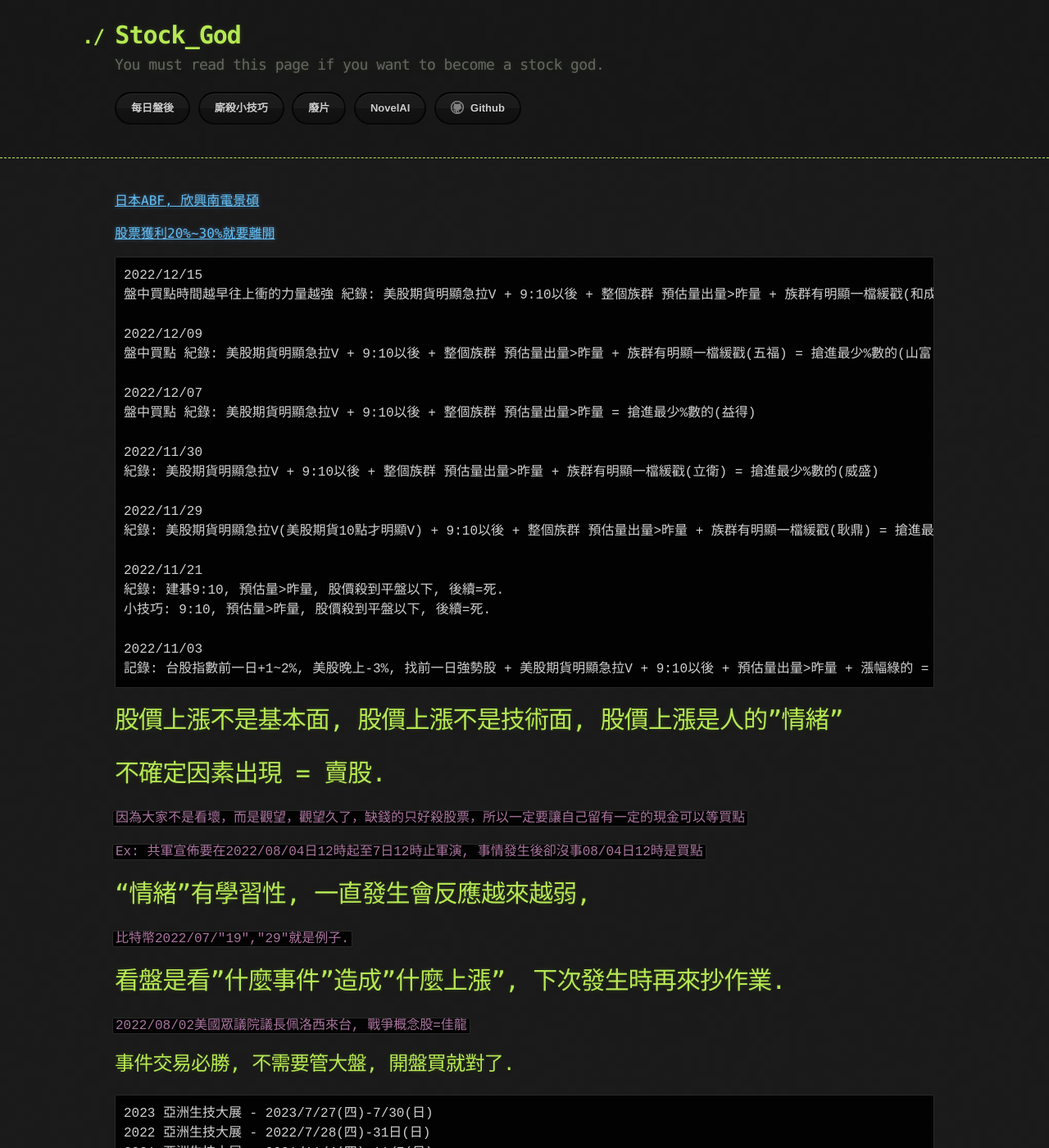
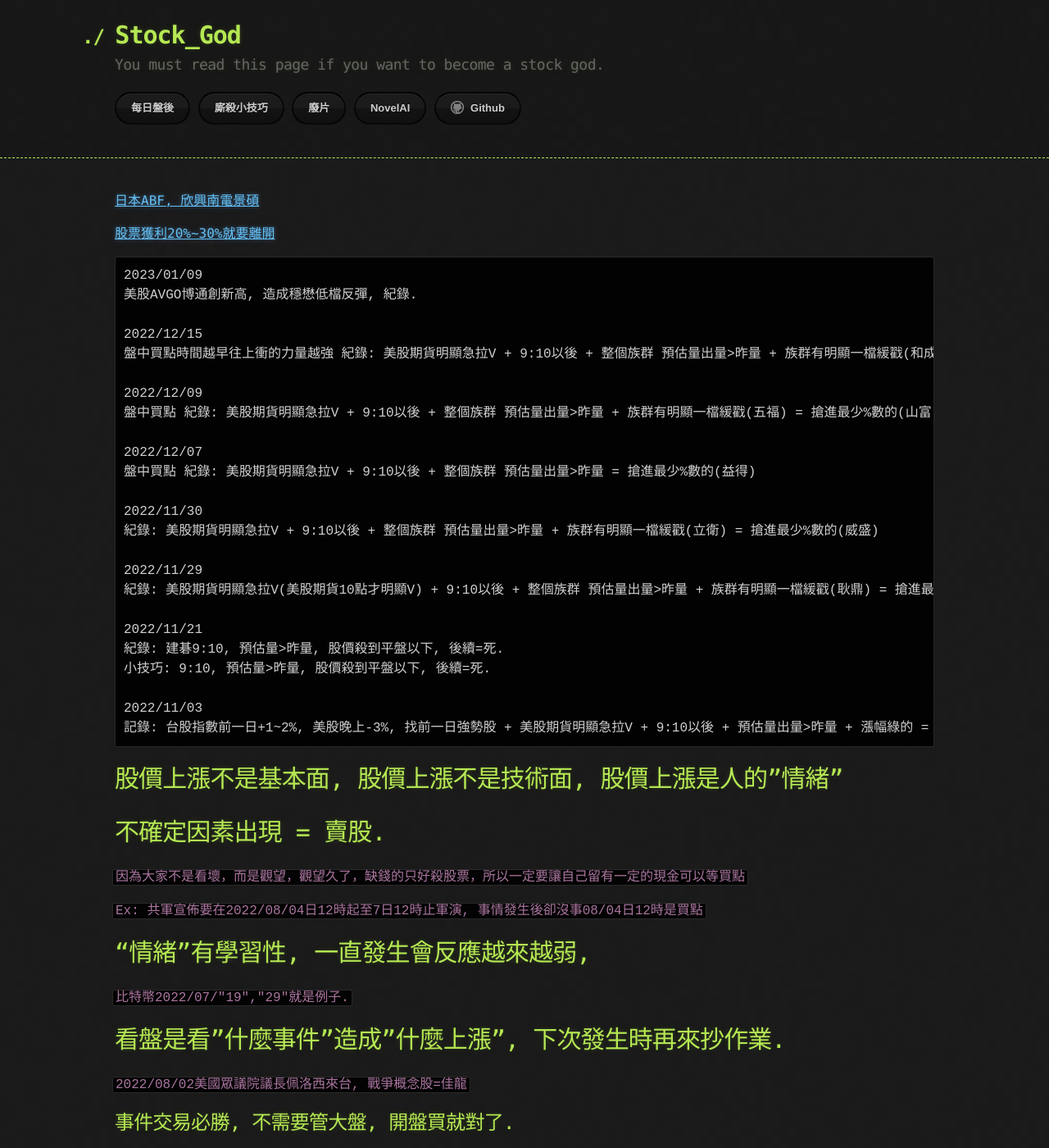
Before and after one commit to lepg5487/Stock_God, a Jekyll site: the page built from experience.md, in a window 1280 px wide and 1400 px high. Shown: the whole window at 82% size. Built offline with Jekyll 4.4.1, drawn with Linux system fonts in a browser that asks for light colours.

Commit message:
Update experience.md

````diff
--- a/experience.md
+++ b/experience.md
@@ -5,6 +5,9 @@ layout: testlayouts
 
 [股票獲利20%~30%就要離開](https://www.youtube.com/watch?v=AadaEc6pJpw)
 ```
+2023/01/09
+美股AVGO博通創新高, 造成穩懋低檔反彈, 紀錄.
+
 2022/12/15
 盤中買點時間越早往上衝的力量越強 紀錄: 美股期貨明顯急拉V + 9:10以後 + 整個族群 預估量出量>昨量 + 族群有明顯一檔緩戳(和成) = 搶進最少%數的(嘉裕(相關), 精剛(出量), 雷虎, 環天科)
 
````
